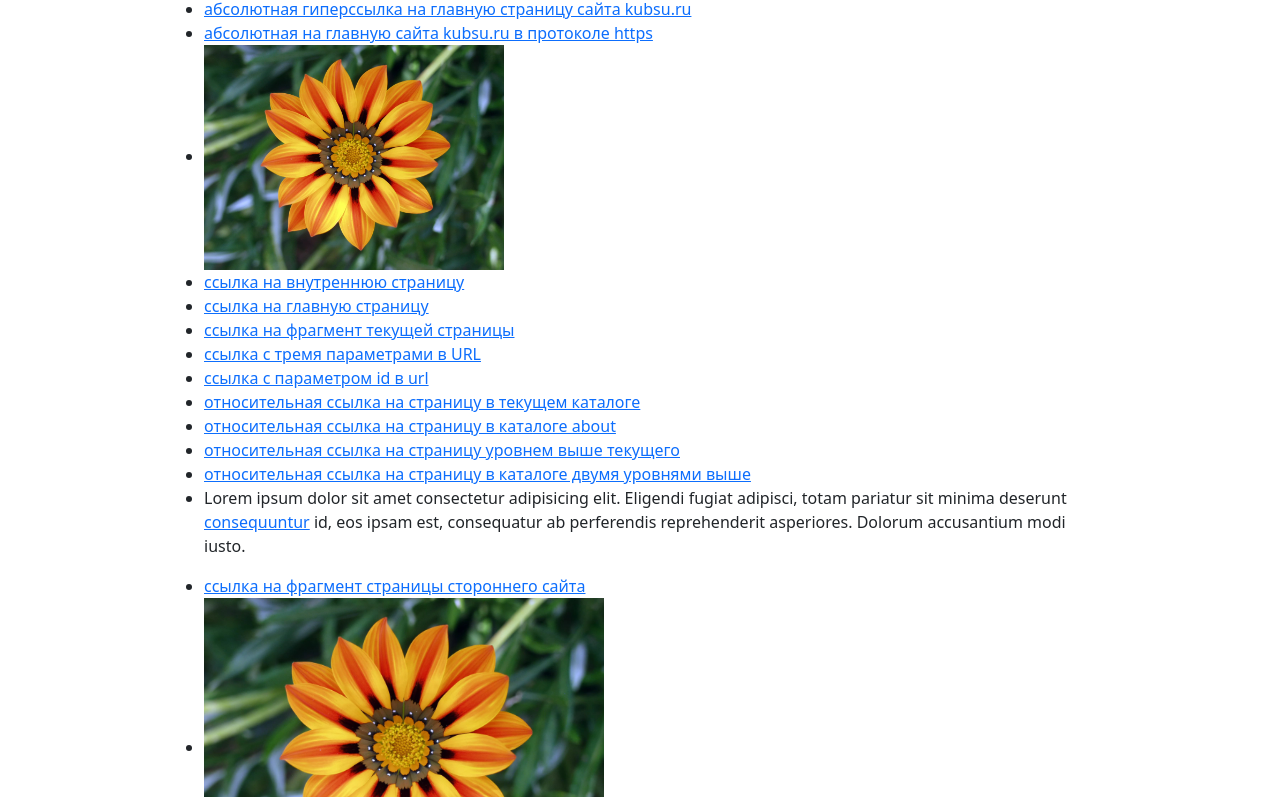
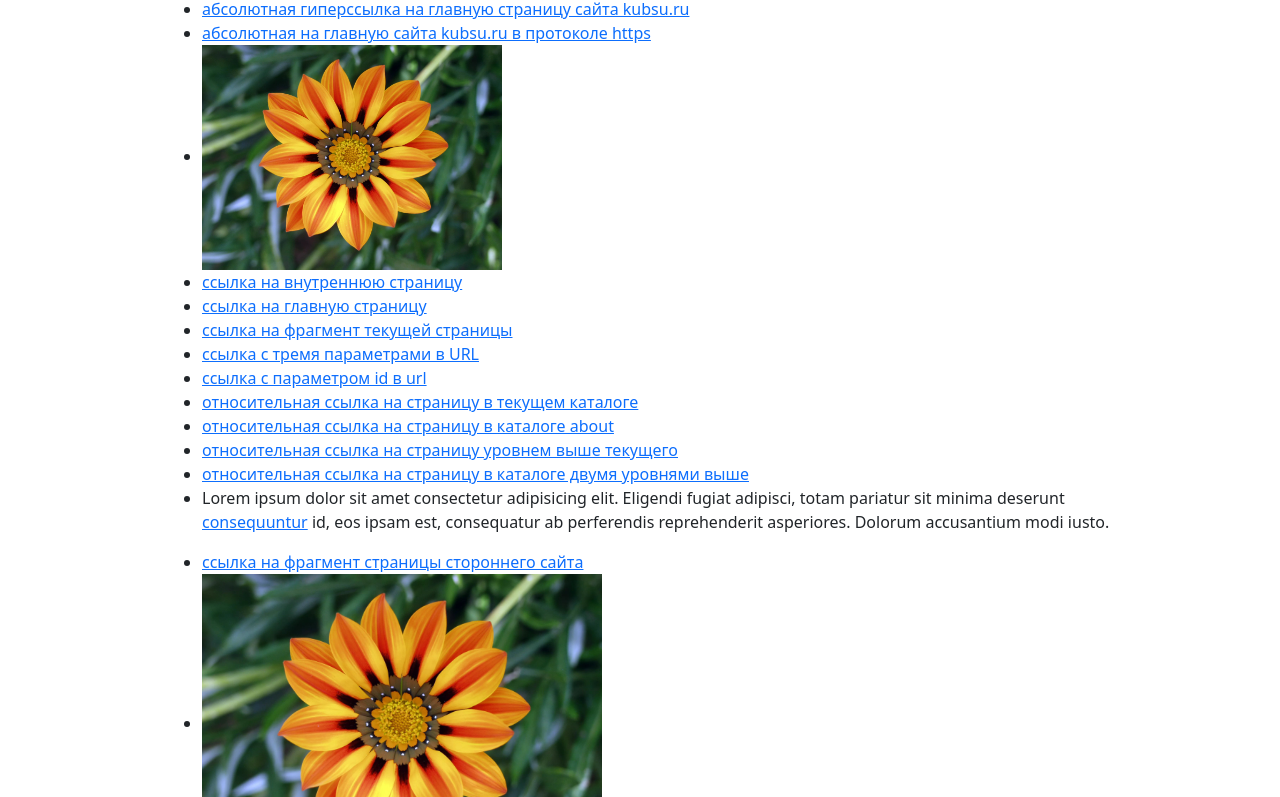
Before and after one commit to kalisdevt/task4, a plain HTML site: page index.html in a window 1280 px wide. Shown: the part 170-967 px from the top of the page. Drawn offline with nearby package versions, Linux system fonts and the light colour scheme.

Commit message:
Add files via upload

```diff
--- a/index.html
+++ b/index.html
@@ -32,7 +32,7 @@
     </header>
 
     <main class="mt-4 mb-5">
-        <div class="container d-flex flex-column">
+        <div class="container-wrap d-flex flex-column">
             <div id="hypertexts" class="hypertexts order-1">
                 <h2 class="text-h2 font-weight-bold">Список гиперссылок</h2>
                 <ul class="hyperlinks">
--- a/styles/main.css
+++ b/styles/main.css
@@ -11,6 +11,8 @@ label {
     margin: 10px 0;
 }
 
-.container {
+.container-wrap {
+    margin: 0 auto;
+    padding: 0 10px;
     max-width: 960px !important;
 }
```
